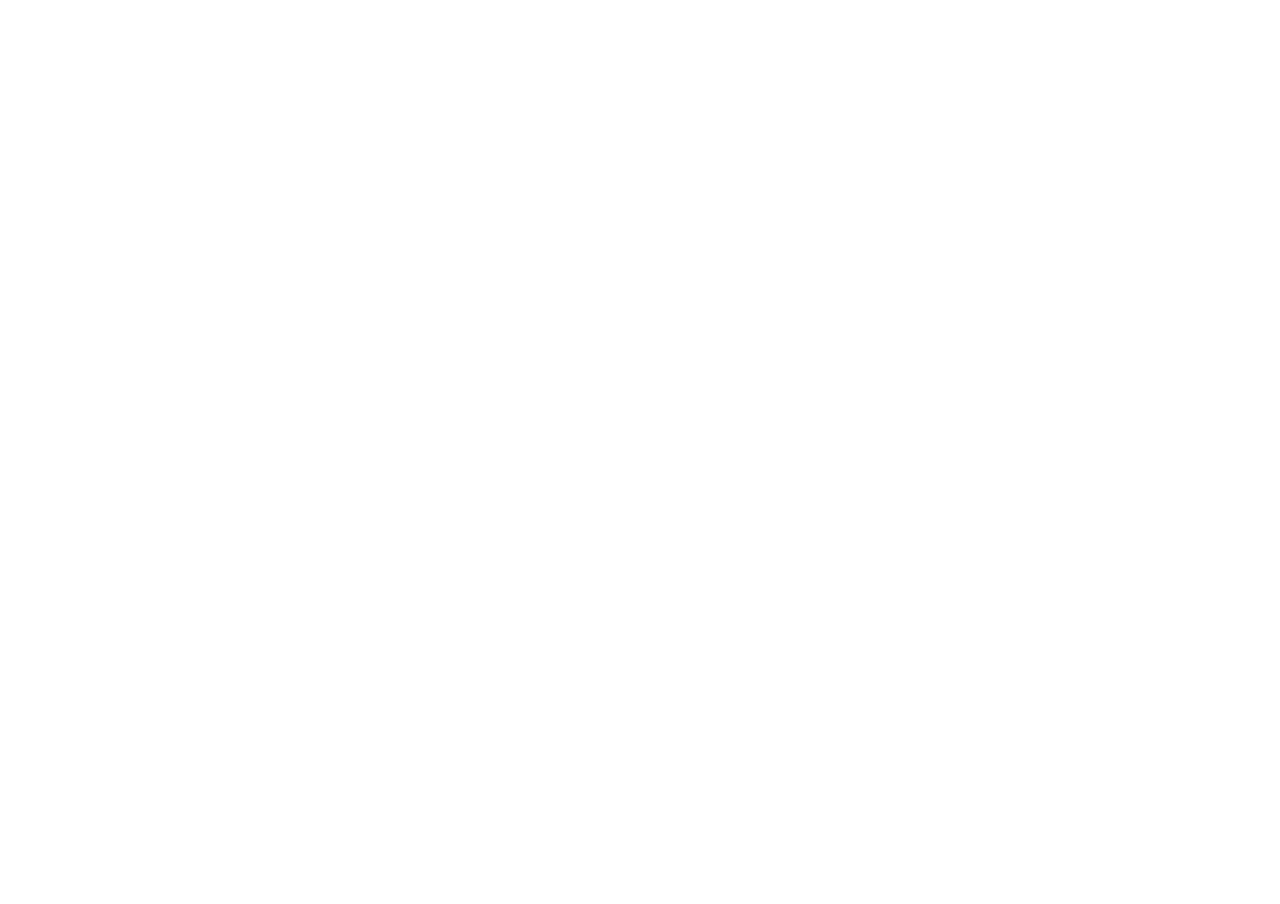
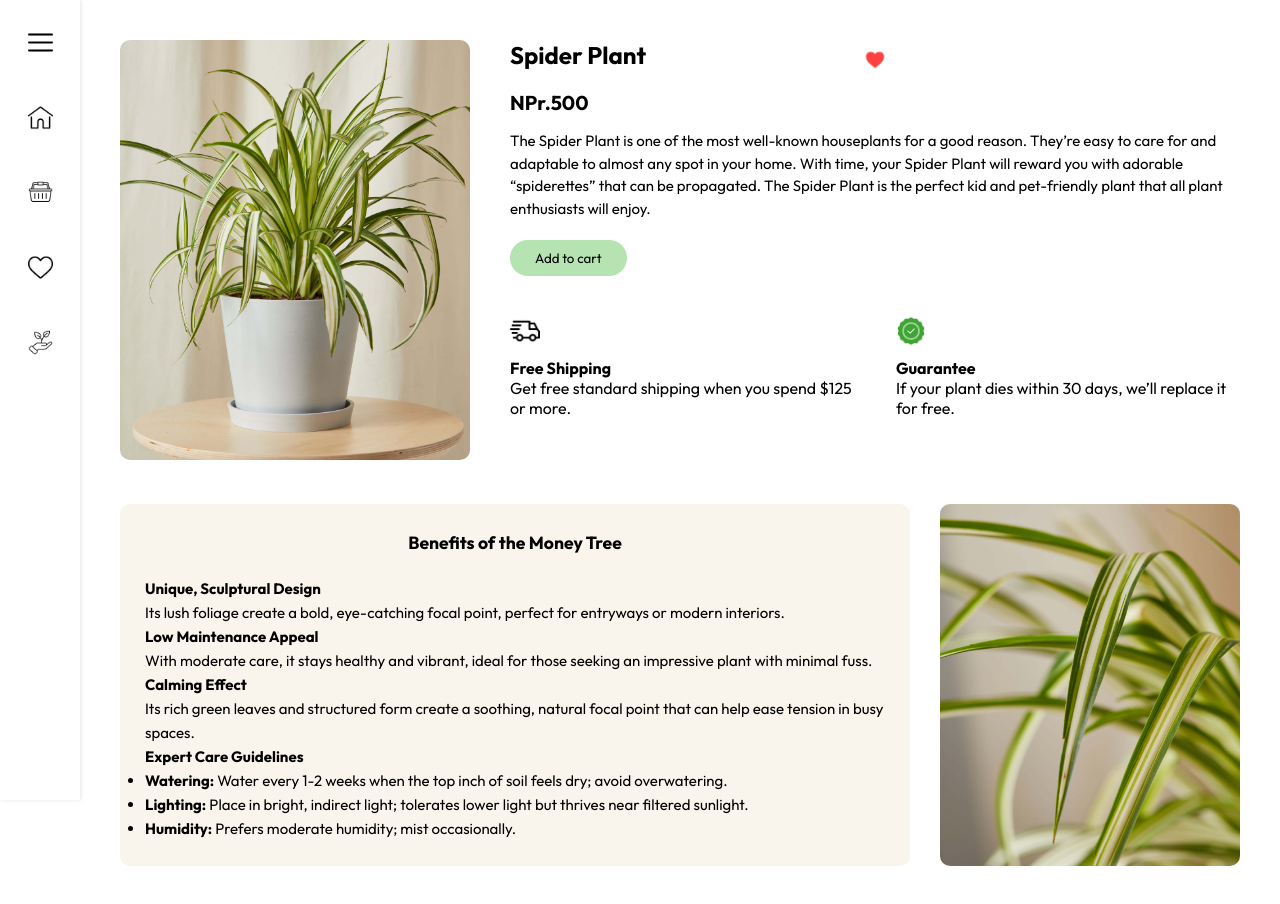
Before and after one commit to anishaii/Web-development, a React (Vite) app in the folder frontend/: page /spiderplant in a window 1280 px wide. Before the commit this address had no page. Before the commit the page ends 800 px from the top, so only its background shows below. Built offline with nearby package versions, Linux system fonts and the light colour scheme.

Commit message:
SpiderPlant.jsx added

```diff
--- a/frontend/src/App.jsx
+++ b/frontend/src/App.jsx
@@ -9,6 +9,7 @@
 import MoneyPlant from "./pages/Detail/MoneyPlant";
 import NeonPlant  from "./pages/Detail/NeonPlant";
 import Orchid from "./pages/Detail/Orchid";
+import SpiderPlant from "./pages/Detail/SpiderPlant";
 
 const App = () => {
   const isAuthenticated = localStorage.getItem("token");
@@ -47,6 +48,7 @@
       <Route path="moneyplant" element={< MoneyPlant/>}/>
       <Route path="neonplant" element ={< NeonPlant/>}/>
       <Route path="orchid" element ={< Orchid/>}/>
+      <Route path="spiderplant" element ={ <SpiderPlant/>}/>
 
 
 
--- a/frontend/src/assets/assets.js
+++ b/frontend/src/assets/assets.js
@@ -31,6 +31,7 @@
 import favorite from './favorite.png'
 import np_plant from './np_plant.jpg'
 import o_plant from './o_plant.jpg'
+import Spider_plant from './Spider_plant.jpg'
 
 
 
@@ -51,6 +52,6 @@
     menu,
     care,
     home,pineapple,succulents,neon,spider,orchid,palm,money_tree,money_tree,mosntera,
-    back,unpackingg,sunlight,WAtering,mtree,delivery,high_quality,favorite,np_plant,o_plant
+    back,unpackingg,sunlight,WAtering,mtree,delivery,high_quality,favorite,np_plant,o_plant,Spider_plant
 
 }
--- a/frontend/src/pages/Dashboard.jsx
+++ b/frontend/src/pages/Dashboard.jsx
@@ -57,10 +57,10 @@
 
         <div className="product-card">
           <span className="badge green">NEW</span>
-          <img src={assets.spider}/>
+          <img src={assets.spider} onClick={() => navigation('/spiderplant')}/>
           <div className="product-details">
             <span className="name">Spider Plant</span>
-            <span className="price">$69 - $89</span>
+            <span className="price">NPR. 500</span>
           </div>
         </div>
 
--- /dev/null
+++ b/frontend/src/pages/Detail/SpiderPlant.jsx
@@ -0,0 +1,83 @@
+import React from 'react'
+import { assets } from '../../assets/assets'
+import { useNavigate } from 'react-router-dom'
+
+const SpiderPlant = () => {
+    const Navigate = useNavigate()
+  return (
+    <div>
+       <div className="money-container">
+
+                      <aside className="bar">
+                          <img src={assets.menu} />
+                          <img src={assets.home} onClick={() => Navigate('/dashboard')}/>
+                          <img src={assets.basket} />
+                          <img src={assets.heart} />
+                          <img src={assets.care} />
+                        </aside>
+
+                        <div className="money-content">
+
+                  <div className="money-top">
+                    <div className="image-wrapper">
+                      <img src={assets.spider} className="money-img" />
+                      <img src={assets.favorite} className="heart-icon" alt="Heart Icon" />
+                    </div>
+
+                    <div className="money-details">
+                      <h2>Spider Plant</h2>
+                      <p className="pricep">NPr.500</p>
+                      <p className="desc">
+                        The Spider Plant is one of the most well-known houseplants for a good reason.
+                         They’re easy to care for and adaptable to almost any spot in your home.
+                         With time, your Spider Plant will reward you with adorable “spiderettes” that can be propagated.
+                         The Spider Plant is the perfect kid and pet-friendly plant that all plant enthusiasts will enjoy.
+                      </p>
+                      <button className="add-to-cart">Add to cart</button>
+
+                      <div className="info-section">
+                        <div>
+                          <img src={assets.delivery}  />
+                          <p><strong>Free Shipping</strong><br />Get free standard shipping when you spend $125 or more.</p>
+                        </div>
+                        <div>
+                          <img src={assets.high_quality}  />
+                          <p><strong>Guarantee</strong><br />If your plant dies within 30 days, we’ll replace it for free.</p>
+                        </div>
+                      </div>
+                    </div>
+                  </div>
+
+                  <div className="money-bottom">
+                    <div className="benefits">
+                      <h3>Benefits of the Money Tree</h3>
+                      <p><strong>Unique, Sculptural Design</strong><br />
+                        Its lush foliage create a bold, eye-catching focal point, perfect for entryways or modern interiors.</p>
+
+                      <p><strong>Low Maintenance Appeal</strong><br />
+                        With moderate care, it stays healthy and vibrant, ideal for those seeking an impressive plant with minimal fuss.</p>
+
+                      <p><strong>Calming Effect</strong><br />
+                        Its rich green leaves and structured form create a soothing, natural focal point that can help ease tension in busy spaces.</p>
+
+                      <h4>Expert Care Guidelines</h4>
+                      <ul>
+                        <li><strong>Watering:</strong> Water every 1-2 weeks when the top inch of soil feels dry; avoid overwatering.</li>
+                        <li><strong>Lighting:</strong> Place in bright, indirect light; tolerates lower light but thrives near filtered sunlight.</li>
+                        <li><strong>Humidity:</strong> Prefers moderate humidity; mist occasionally.</li>
+                      </ul>
+                    </div>
+
+                    <img src={assets.Spider_plant}  className="bottom-img" />
+                  </div>
+
+                </div>
+
+
+
+            </div>
+    </div>
+  )
+}
+
+export default SpiderPlant
```
Also changed, not shown: frontend/src/assets/spider_plant.jpg (added).
